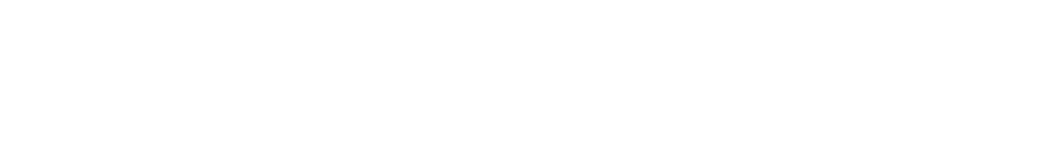
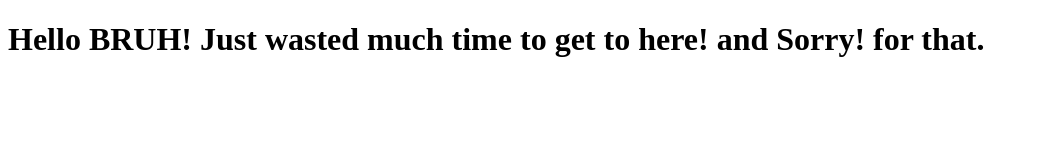
Before and after one commit to sanjaykumarramamoorthy/04072025_Git_-_GitHub_V01-01, a plain HTML site: page assets/index.html in a window 1280 px wide. Shown: the whole page, without its empty margins (0-1038 px from the left). Drawn offline with Linux system fonts and the light colour scheme.

Commit message:
A message of bootstrapping after chaos 🥳.

```diff
--- a/assets/index.html
+++ b/assets/index.html
@@ -6,6 +6,6 @@
     <title>Task - Git</title>
 </head>
 <body>
-
+    <h1>Hello BRUH! Just wasted much time to get to here! and Sorry! for that.</h1>
 </body>
 </html>
```
